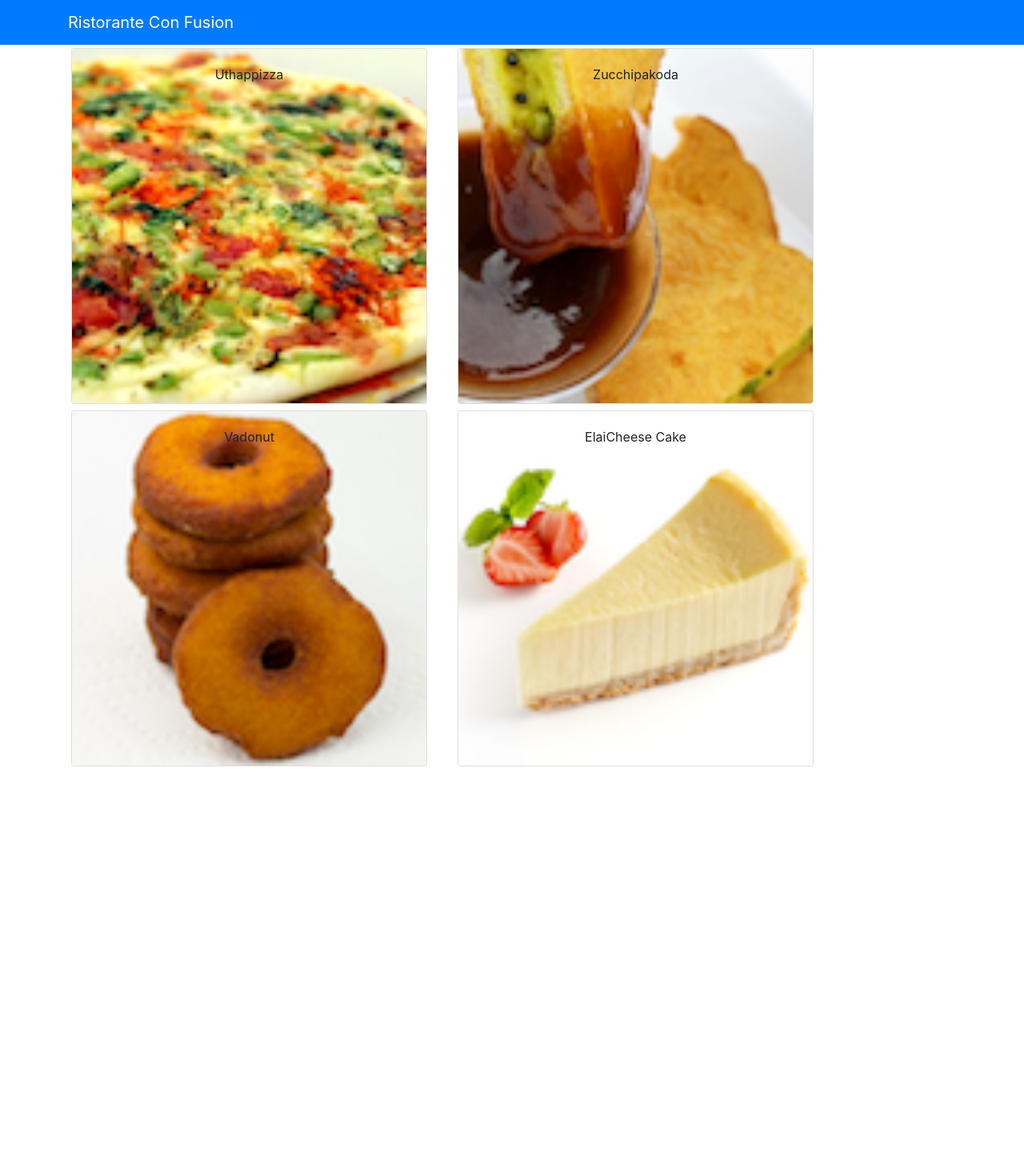
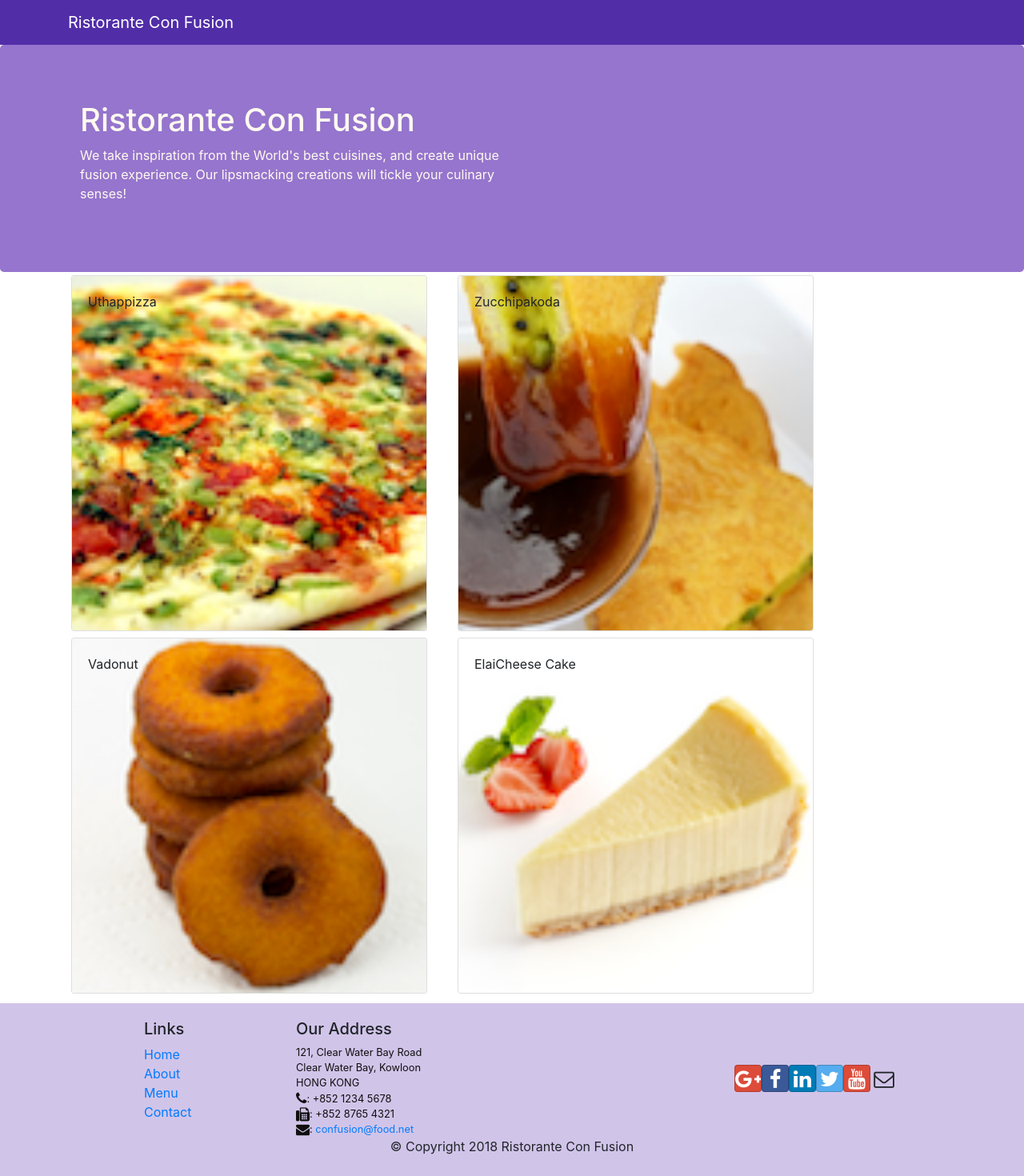
Before and after one commit to m-didar/React-Course, a React (Create React App) app: page /contactus in a window 1280 px wide. Shown: the top 1470 px of the page at 80% size. Before the commit the page ends 970 px from the top, so only its background shows below. Built offline with nearby package versions, Linux system fonts and the light colour scheme.

Commit message:
Header and Footer added

```diff
--- a/package.json
+++ b/package.json
@@ -7,6 +7,8 @@
     "@testing-library/react": "^9.5.0",
     "@testing-library/user-event": "^7.2.1",
     "bootstrap": "^4.5.0",
+    "bootstrap-social": "^5.1.1",
+    "font-awesome": "^4.7.0",
     "react": "^16.13.1",
     "react-dom": "^16.13.1",
     "react-popper": "^2.2.3",
--- a/src/App.css
+++ b/src/App.css
@@ -1,38 +1,33 @@
-.App {
-  text-align: center;
+.row-header{
+  margin: 0 auto;
+  padding: 0 auto;
 }
 
-.App-logo {
-  height: 40vmin;
-  pointer-events: none;
+.row-content {
+  margin: 0 auto;
+  padding: 50px 0 50px 0;
+  border-bottom: 1px ridge;
+  min-height: 400px;
 }
 
-@media (prefers-reduced-motion: no-preference) {
-  .App-logo {
-    animation: App-logo-spin infinite 20s linear;
-  }
+.footer{
+  background-color: #D1C4E9;
+  margin: 0 auto;
+  padding: 20px 0 20px 0;
+}
+.jumbotron {
+  padding: 70px 30px 70px 30px;
+  margin: 0 auto;
+  background: #9575CD ;
+  color: floralwhite;
 }
 
-.App-header {
-  background-color: #282c34;
-  min-height: 100vh;
-  display: flex;
-  flex-direction: column;
-  align-items: center;
-  justify-content: center;
-  font-size: calc(10px + 2vmin);
-  color: white;
+address{
+  font-size: 80%;
+  margin: 0;
+  color: #0f0f0f;
 }
 
-.App-link {
-  color: #61dafb;
+.navbar-dark {
+  background-color: #512DA8;
 }
-
-@keyframes App-logo-spin {
-  from {
-    transform: rotate(0deg);
-  }
-  to {
-    transform: rotate(360deg);
-  }
-}
--- /dev/null
+++ b/src/components/FooterComponent.js
@@ -0,0 +1,50 @@
+import React from 'react';
+
+function Footer(props) {
+    return(
+        <div className="footer">
+            <div className="container">
+                <div className="row justify-content-center">
+                    <div className="col-4 offset-1 col-sm-2">
+                        <h5>Links</h5>
+                        <ul className="list-unstyled">
+                            <li><a href="#">Home</a></li>
+                            <li><a href="#">About</a></li>
+                            <li><a href="#">Menu</a></li>
+                            <li><a href="contactus.html">Contact</a></li>
+                        </ul>
+                    </div>
+                    <div className="col-7 col-sm-5">
+                        <h5>Our Address</h5>
+                        <address>
+                            121, Clear Water Bay Road<br />
+                            Clear Water Bay, Kowloon<br />
+                            HONG KONG<br />
+                            <i className="fa fa-phone fa-lg"></i>: +852 1234 5678<br />
+                            <i className="fa fa-fax fa-lg"></i>: +852 8765 4321<br />
+                            <i className="fa fa-envelope fa-lg"></i>: <a href="mailto:confusion@food.net">
+                            confusion@food.net</a>
+                        </address>
+                    </div>
+                    <div className="col-12 col-sm-4 align-self-center">
+                        <div className="text-center">
+                            <a className="btn btn-social-icon btn-google" href="http://google.com/+"><i className="fa fa-google-plus"></i></a>
+                            <a className="btn btn-social-icon btn-facebook" href="http://www.facebook.com/profile.php?id="><i className="fa fa-facebook"></i></a>
+                            <a className="btn btn-social-icon btn-linkedin" href="http://www.linkedin.com/in/"><i className="fa fa-linkedin"></i></a>
+                            <a className="btn btn-social-icon btn-twitter" href="http://twitter.com/"><i className="fa fa-twitter"></i></a>
+                            <a className="btn btn-social-icon btn-google" href="http://youtube.com/"><i className="fa fa-youtube"></i></a>
+                            <a className="btn btn-social-icon" href="mailto:"><i className="fa fa-envelope-o"></i></a>
+                        </div>
+                    </div>
+                </div>
+                <div className="row justify-content-center">
+                    <div className="col-auto">
+                        <p>© Copyright 2018 Ristorante Con Fusion</p>
+                    </div>
+                </div>
+            </div>
+        </div>
+    );
+}
+
+export default Footer;
--- /dev/null
+++ b/src/components/HeaderComponent.js
@@ -0,0 +1,28 @@
+import React, { Component } from 'react';
+import { Navbar, NavbarBrand, Jumbotron } from 'reactstrap';
+
+class Header extends Component{
+    render() {
+        return(
+          <React.Fragment>
+              <Navbar dark>
+                  <div className='container'>
+                      <NavbarBrand href="/">Ristorante Con Fusion</NavbarBrand>
+                  </div>
+              </Navbar>
+              <Jumbotron>
+                  <div className="container">
+                      <div className="row row-header">
+                          <div className="col-12 col-sm-6">
+                              <h1>Ristorante Con Fusion</h1>
+                              <p>We take inspiration from the World's best cuisines, and create unique fusion experience. Our lipsmacking creations will tickle your culinary senses!</p>
+                          </div>
+                      </div>
+                  </div>
+              </Jumbotron>
+          </React.Fragment>
+        );
+    }
+}
+
+export default Header;
--- a/src/components/MainComponent.js
+++ b/src/components/MainComponent.js
@@ -1,7 +1,8 @@
 import React, { Component } from 'react';
-import { Navbar, NavbarBrand } from 'reactstrap';
 import Menu from './MenuComponent';
 import DishDetail from './DishdetailComponent';
+import Header from './HeaderComponent';
+import Footer from './FooterComponent';
 import { DISHES } from '../shared/dishes';
 
 class Main extends Component {
@@ -22,13 +23,10 @@
     render() {
         return (
             <div className="App">
-                <Navbar dark color="primary">
-                    <div className='container'>
-                        <NavbarBrand href="/">Ristorante Con Fusion</NavbarBrand>
-                    </div>
-                </Navbar>
+                <Header />
                 <Menu dishes={this.state.dishes} onClick={(dishId) => this.onDishSelect(dishId)}/>
                 <DishDetail dish={this.state.dishes.filter( (dish) => dish.id === this.state.selectedDish )[0]}/>
+                <Footer />
             </div>
         );
     };
--- a/src/index.js
+++ b/src/index.js
@@ -1,6 +1,8 @@
 import React from 'react';
 import ReactDOM from 'react-dom';
 import 'bootstrap/dist/css/bootstrap.min.css';
+import 'font-awesome/css/font-awesome.min.css';
+import 'bootstrap-social/bootstrap-social.css';
 import './index.css';
 import App from './App';
 import * as serviceWorker from './serviceWorker';
```
Also changed, not shown: 1 other file (tests, documents, lock files or other folders).
